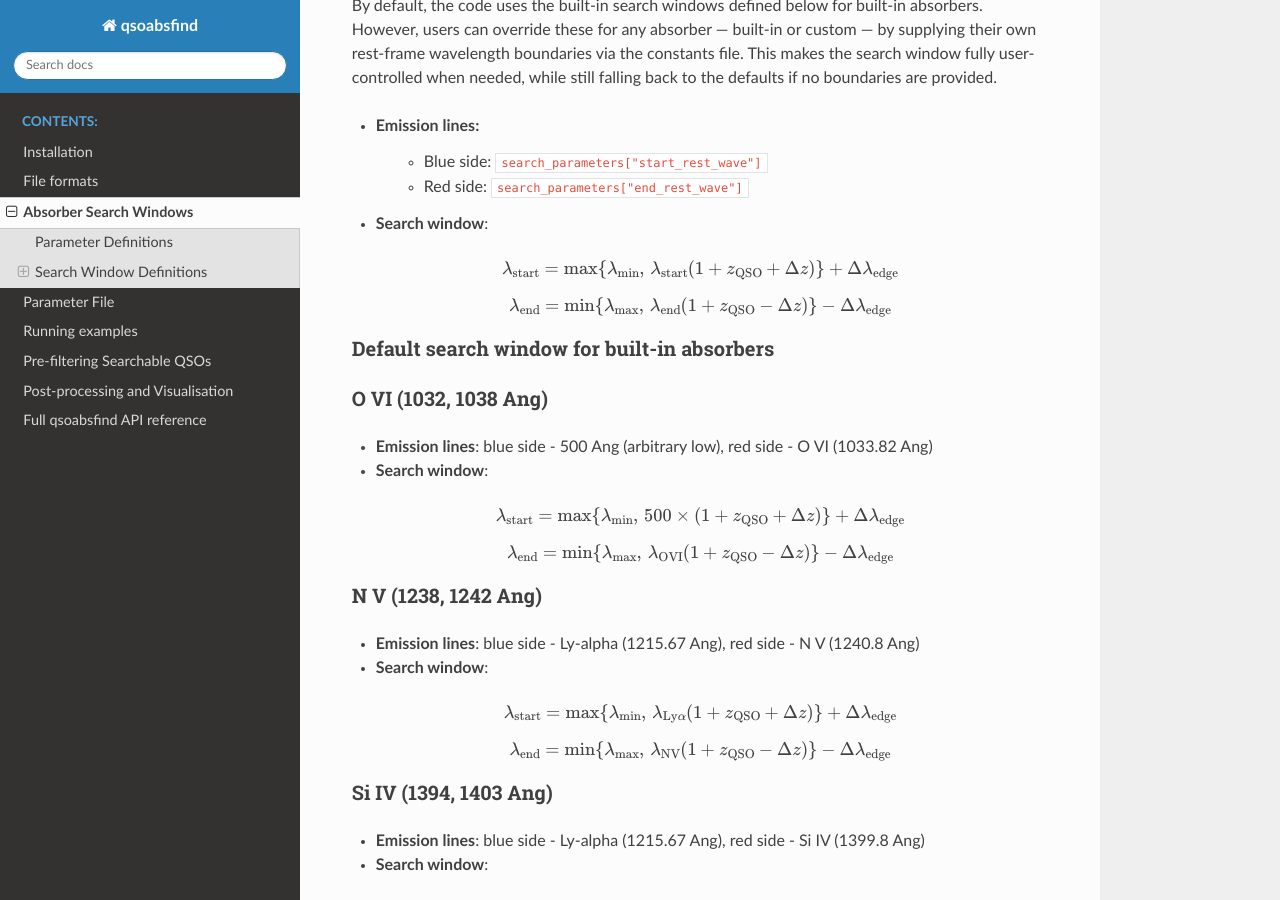
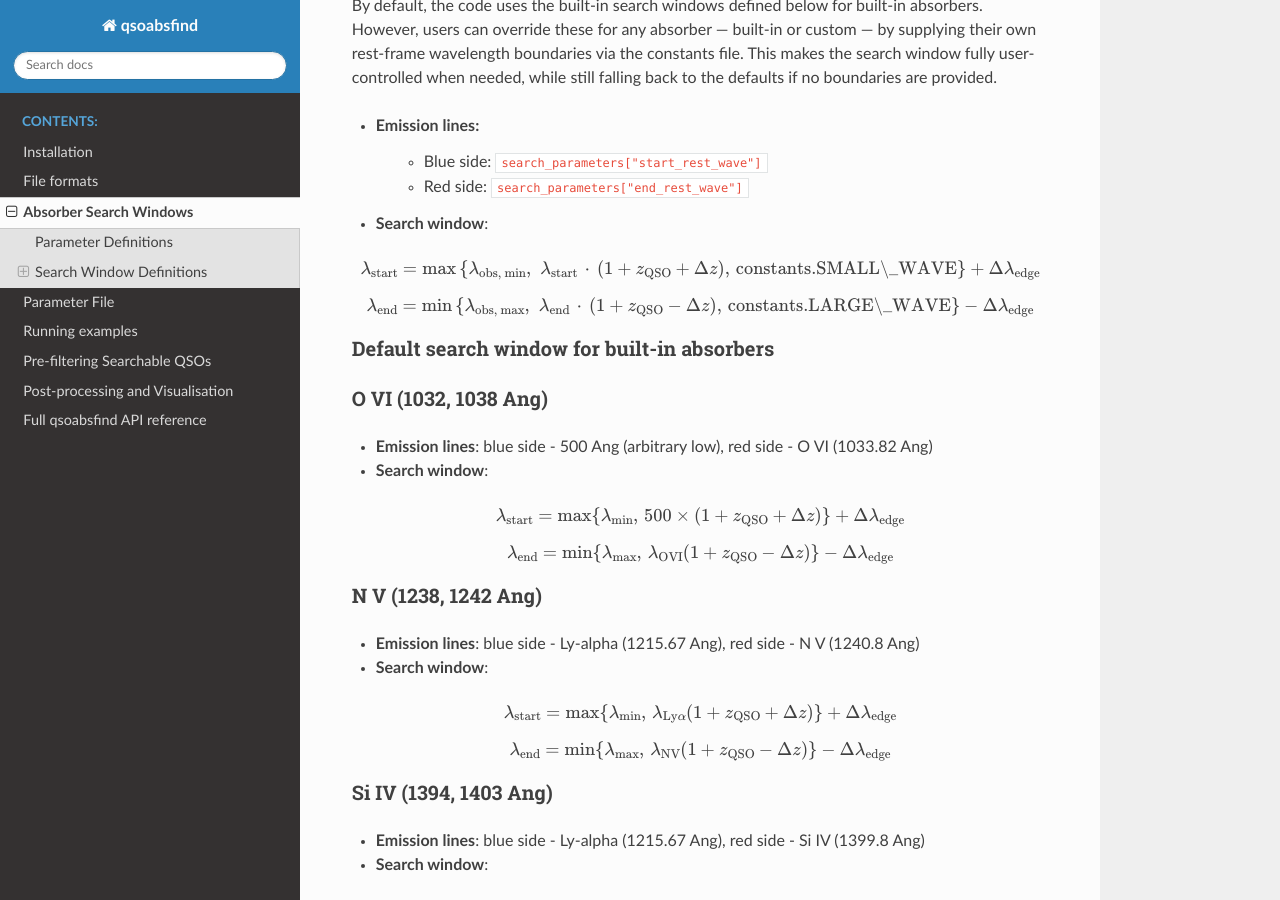
Before and after one commit to abhi0395/qsoabsfind, a Sphinx documentation site: the page built from docs/searchwindows.rst, in a window 1280 px wide and 900 px high, scrolled down 1095 px. Built offline with Sphinx 7.4.7 and the Read the Docs theme 3.1.0, drawn with Linux system fonts in a browser that asks for light colours.

```diff
--- a/docs/paramfile.rst
+++ b/docs/paramfile.rst
@@ -43,7 +43,7 @@
         'logwave': False,  # Assume DESI-style linear scale by default
         'lam_edge_sep': 50, # Wavelength cut from spectrum edges (in Ang)
         'conf_level':0.95, # 95 percent confidence level for absorber selection
-        'verbose': True, # for printing statements for debugging
+        'verbose': False, # for printing statements for debugging
         'dv': 5000,  # velocity offset from quasars redshift in km/s
         'start_rest_wave':None, # blue end of rest-frame quasar wavelength, None --> default
         'end_rest_wave':None, # red end of rest-frame quasar wavelength, None --> default
--- a/docs/searchwindows.rst
+++ b/docs/searchwindows.rst
@@ -50,11 +50,11 @@
 
 .. math::
 
-    \lambda_{\mathrm{start}} = \max\{\lambda_{\mathrm{min}},\, \lambda_{\rm start}(1 + z_{\mathrm{QSO}} + \Delta z)\} + \Delta\lambda_{\mathrm{edge}}
+    \lambda_{\mathrm{start}} = \max\,\{\lambda_{\mathrm{obs,\,min}},\,\, \lambda_{\mathrm{start}}\,\cdot\,(1 + z_{\mathrm{QSO}} + \Delta z),\, \text{constants.SMALL\_WAVE}\}  + \Delta\lambda_{\mathrm{edge}}
 
 .. math::
 
-    \lambda_{\mathrm{end}} = \min\{\lambda_{\mathrm{max}},\, \lambda_{\rm end}(1 + z_{\mathrm{QSO}} - \Delta z)\} - \Delta\lambda_{\mathrm{edge}}
+    \lambda_{\mathrm{end}} = \min\,\{\lambda_{\mathrm{obs,\,max}},\,\, \lambda_{\mathrm{end}}\,\cdot\,(1 + z_{\mathrm{QSO}} - \Delta z),\, \text{constants.LARGE\_WAVE}\} - \Delta\lambda_{\mathrm{edge}}
 
 
 Default search window for built-in absorbers
```
Also changed, not shown: 2 other files.
